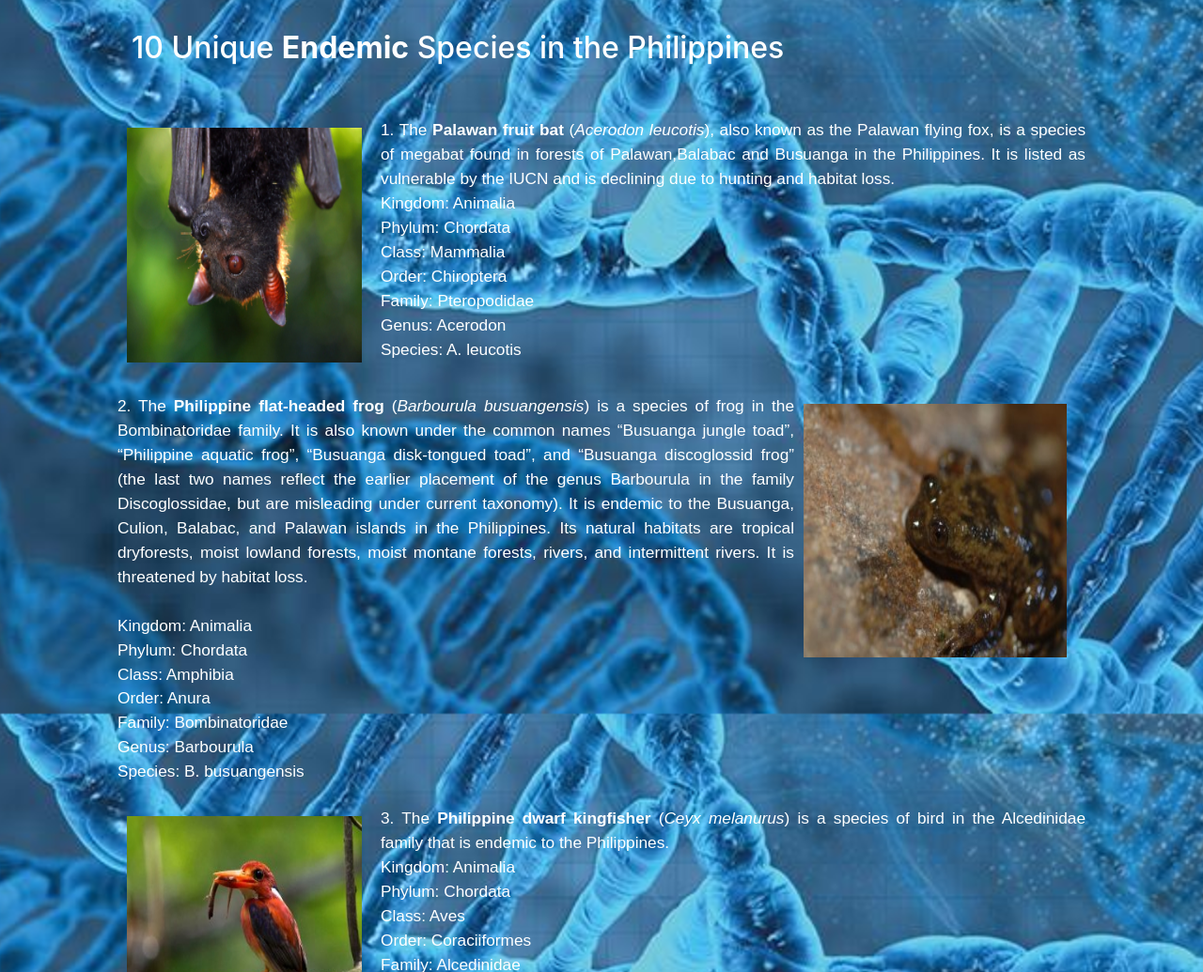
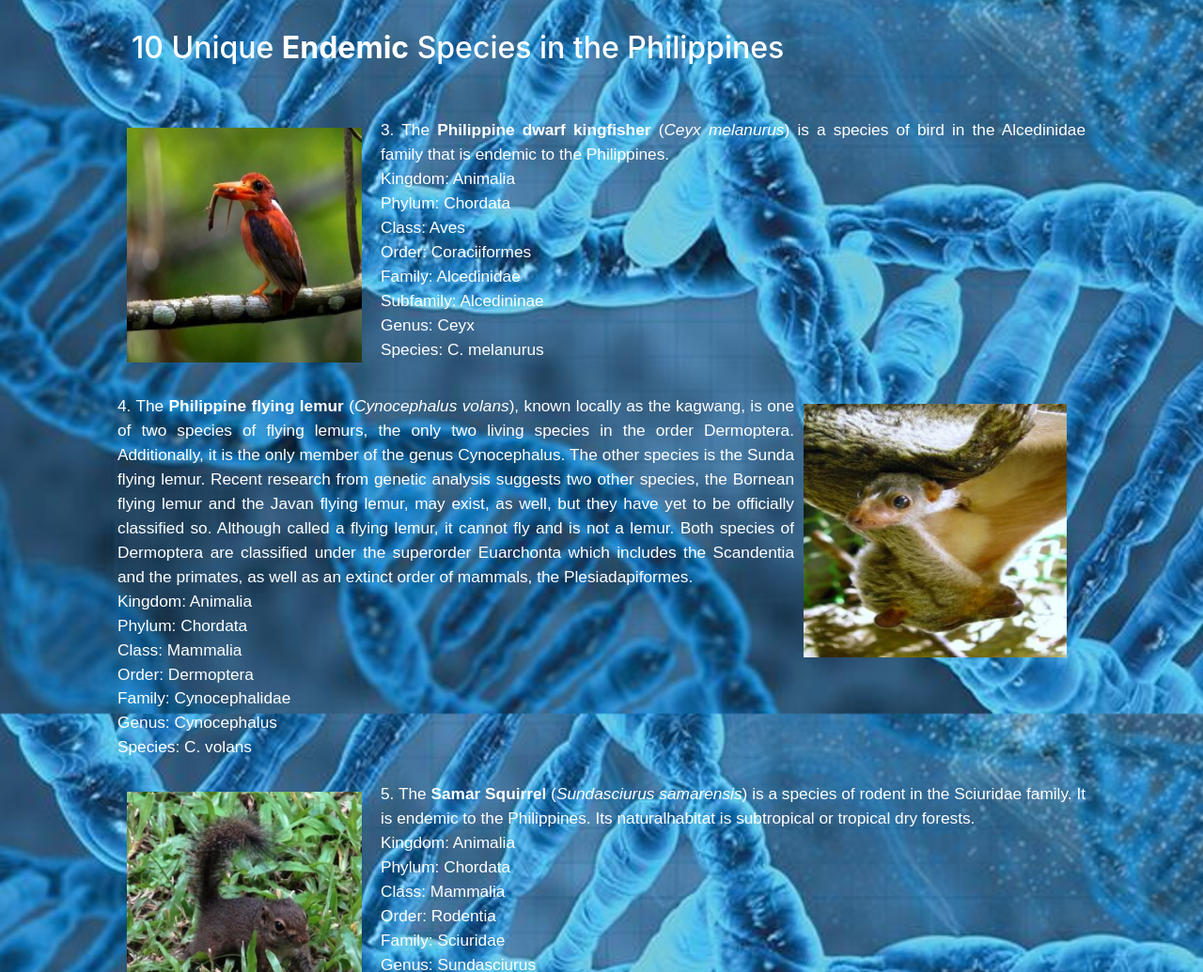
Before and after one commit to francisneil7/Etech, a plain HTML site: page biology.html in a window 1280 px wide. Shown: the part 840-1875 px from the top of the page at 94% size. Drawn offline with nearby package versions, Linux system fonts and the light colour scheme.

Commit message:
Update biology.html

```diff
--- a/biology.html
+++ b/biology.html
@@ -47,24 +47,6 @@
                         <h2> 10 Unique <strong>Endemic</strong> Species in the Philippines</h2>
                   </div><br><br>
                   <div class="row">
-                      <p><img src="e1.jpg" class="e1">1. The <strong>Palawan fruit bat</strong> (<i>Acerodon leucotis</i>), also known as the Palawan flying fox, is a species of megabat found in forests of Palawan,Balabac and Busuanga in the Philippines. It is listed as vulnerable by the IUCN and is declining due to hunting and habitat loss.<br>
-                        Kingdom: Animalia<br>
-                        Phylum: Chordata<br>
-                        Class: Mammalia<br>
-                        Order: Chiroptera<br>
-                        Family: Pteropodidae<br>
-                        Genus: Acerodon<br>
-                        Species: A. leucotis<br></p>
-                      <br>
-                      <p><img src="e2.jpeg" class="e2">2. The <strong>Philippine flat-headed frog</strong> (<i>Barbourula busuangensis</i>) is a species of frog in the Bombinatoridae family. It is also known under the common names “Busuanga jungle toad”, “Philippine aquatic frog”, “Busuanga disk-tongued toad”, and “Busuanga discoglossid frog” (the last two names reflect the earlier placement of the genus Barbourula in the family Discoglossidae, but are misleading under current taxonomy). It is endemic to the Busuanga, Culion, Balabac, and Palawan islands in the Philippines. Its natural habitats are tropical dryforests, moist lowland forests, moist montane forests, rivers, and intermittent rivers. It is threatened by habitat loss.<br><br>
-                        Kingdom: Animalia<br>
-                        Phylum: Chordata<br>
-                        Class: Amphibia<br>
-                        Order: Anura<br>
-                        Family: Bombinatoridae<br>
-                        Genus: Barbourula<br>
-                        Species: B. busuangensis</p>
-                      <br>
                       <p><img src="e3.jpg" class="e3">3. The <strong>Philippine dwarf kingfisher</strong> (<i>Ceyx melanurus</i>) is a species of bird in the Alcedinidae family that is endemic to the Philippines.<br>
                         Kingdom: Animalia<br>
                         Phylum: Chordata<br>
```
